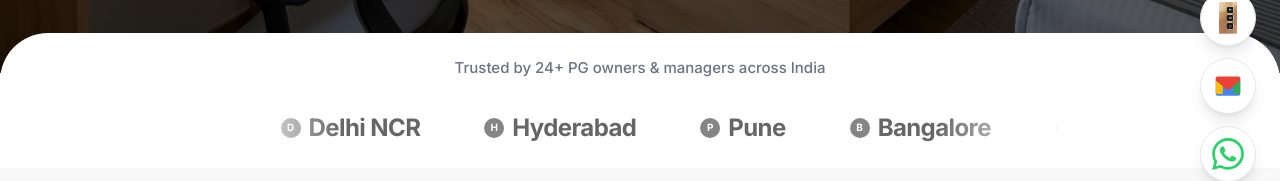
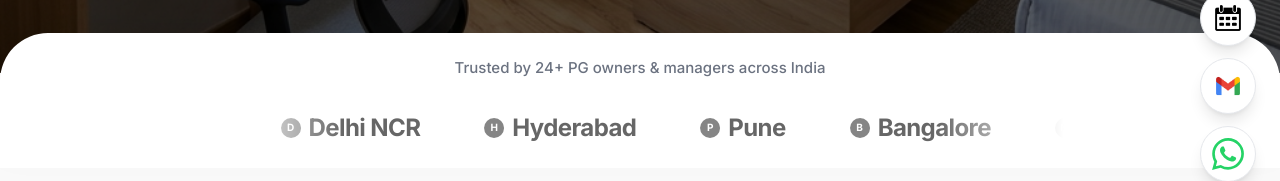
Before and after one commit to yashchavan5/jmdnest2, a Next.js app: page / in a window 1280 px wide. Shown: the part 594-775 px from the top of the page. Built offline with nearby package versions, Linux system fonts and the light colour scheme.

Commit message:
feat: use provided images for floating contact logos

```diff
--- a/src/components/ui/floating-contact.tsx
+++ b/src/components/ui/floating-contact.tsx
@@ -20,12 +20,7 @@ export function FloatingContact() {
         className="w-12 h-12 md:w-14 md:h-14 bg-white hover:bg-gray-50 rounded-full border border-gray-200 flex items-center justify-center shadow-lg transition-transform hover:-translate-y-1"
         aria-label="Send an email"
       >
-        <svg viewBox="0 0 24 24" className="w-6 h-6 md:w-7 md:h-7" xmlns="http://www.w3.org/2000/svg">
-          <path d="M1.5 5.25L12 13.5l10.5-8.25v13.5a1.5 1.5 0 0 1-1.5 1.5H3a1.5 1.5 0 0 1-1.5-1.5V5.25z" fill="#4285F4"/>
-          <path d="M1.5 5.25A1.5 1.5 0 0 1 3 3.75h18a1.5 1.5 0 0 1 1.5 1.5v2.25L12 15.75 1.5 7.5V5.25z" fill="#EA4335"/>
-          <path d="M1.5 5.25v2.25L7.5 12v6.75H3a1.5 1.5 0 0 1-1.5-1.5V5.25z" fill="#FBBC04"/>
-          <path d="M22.5 5.25v2.25L16.5 12v6.75h4.5a1.5 1.5 0 0 0 1.5-1.5V5.25z" fill="#34A853"/>
-        </svg>
+        <img src="/gmail-logo.png" alt="Gmail" className="w-7 h-7 md:w-8 md:h-8 object-contain" />
       </a>
 
       {/* WhatsApp */}
```
Also changed, not shown: public/calendly-logo.png, public/gmail-logo.png.
